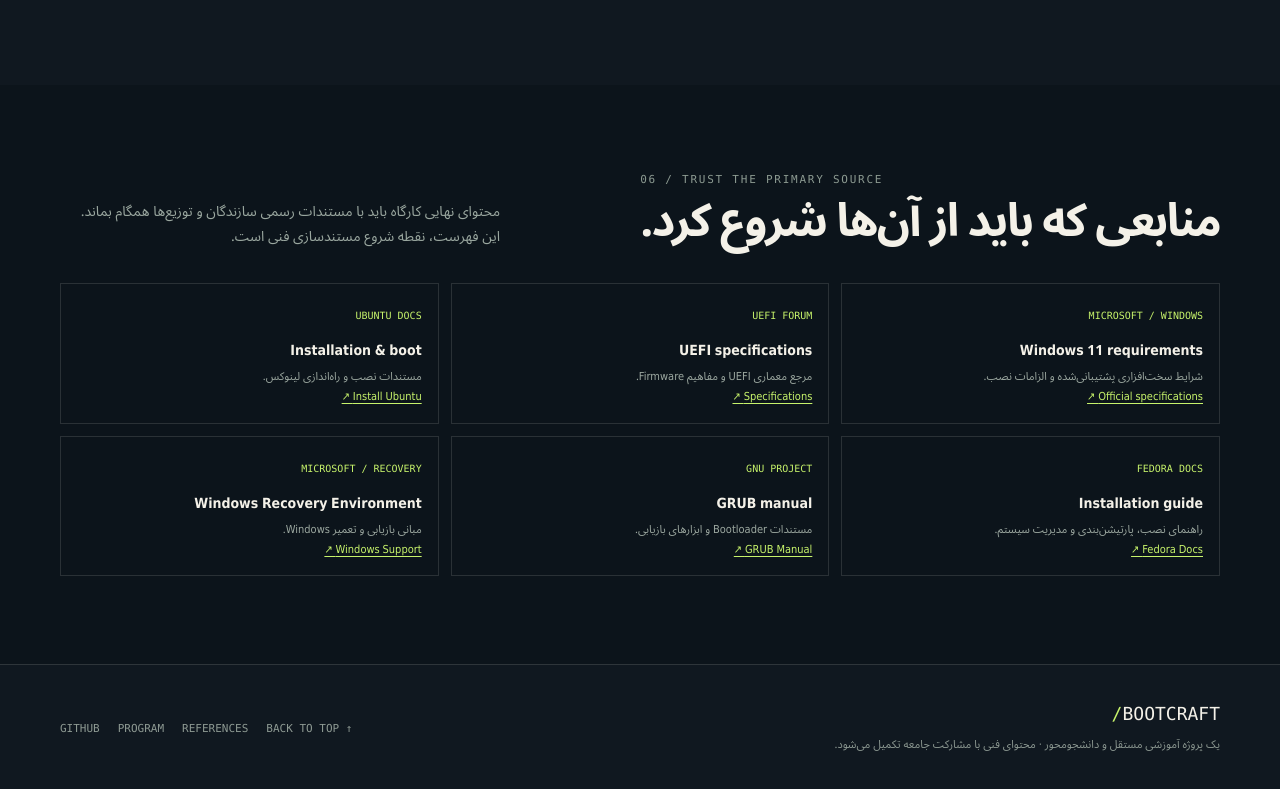
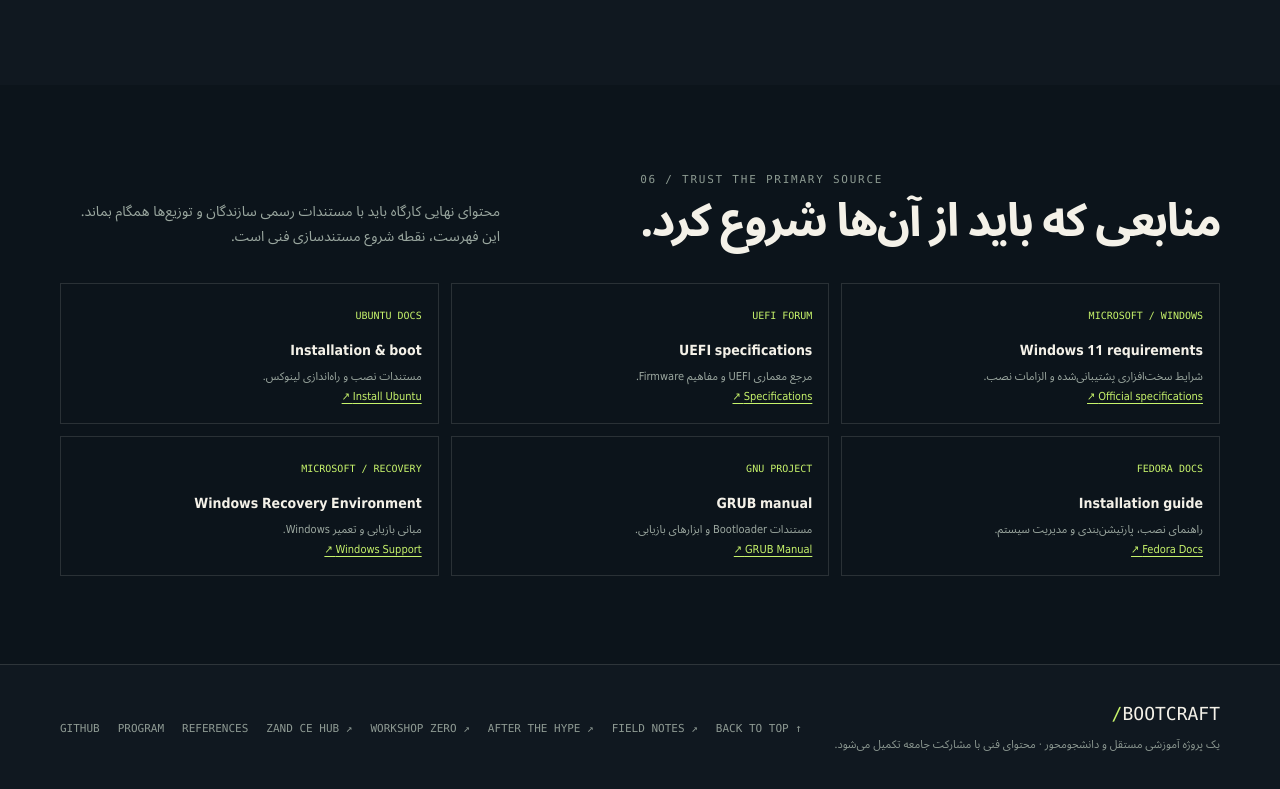
Before and after one commit to Shaiinarab/bootcraft-workshops, a plain HTML site: page index.html in a window 1280 px wide. Shown: the part 4433-5222 px from the top of the page. Drawn offline with Linux system fonts and the light colour scheme.

Commit message:
Polish Bootcraft Pages deployment and navigation (#1)
* fix(pages): avoid cancelling active deployments

* feat(site): connect Bootcraft with the learning ecosystem

* docs(bootcraft): clarify Pages setup and site links

```diff
--- a/index.html
+++ b/index.html
@@ -107,7 +107,7 @@
 </div>
 </div></section>
 </main>
-<footer class="footer"><div class="wrap footer-row"><div><strong>BOOTCRAFT<span style="color:var(--lime)">/</span></strong><p>یک پروژه آموزشی مستقل و دانشجومحور · محتوای فنی با مشارکت جامعه تکمیل می‌شود.</p></div><div class="footer-links"><a href="https://github.com/Shaiinarab/bootcraft-workshops">GITHUB</a><a href="https://github.com/Shaiinarab/bootcraft-workshops/blob/main/docs/PROGRAM.md">PROGRAM</a><a href="https://github.com/Shaiinarab/bootcraft-workshops/blob/main/docs/REFERENCES.md">REFERENCES</a><a href="#home">BACK TO TOP ↑</a></div></div></footer>
+<footer class="footer"><div class="wrap footer-row"><div><strong>BOOTCRAFT<span style="color:var(--lime)">/</span></strong><p>یک پروژه آموزشی مستقل و دانشجومحور · محتوای فنی با مشارکت جامعه تکمیل می‌شود.</p></div><div class="footer-links"><a href="https://github.com/Shaiinarab/bootcraft-workshops">GITHUB</a><a href="https://github.com/Shaiinarab/bootcraft-workshops/blob/main/docs/PROGRAM.md">PROGRAM</a><a href="https://github.com/Shaiinarab/bootcraft-workshops/blob/main/docs/REFERENCES.md">REFERENCES</a><a href="https://shaiinarab.github.io/zand-ce-association/">ZAND CE HUB ↗</a><a href="https://shaiinarab.github.io/workshop-zero/">WORKSHOP ZERO ↗</a><a href="https://shaiinarab.github.io/crypto-hype-last-drops/">AFTER THE HYPE ↗</a><a href="https://shaiinarab.github.io/shaiinarab/">FIELD NOTES ↗</a><a href="#home">BACK TO TOP ↑</a></div></div></footer>
 <script>
 const observer = new IntersectionObserver(entries => entries.forEach(entry => { if(entry.isIntersecting){entry.target.classList.add('visible');observer.unobserve(entry.target)}}),{threshold:.12});
 document.querySelectorAll('.reveal').forEach(el=>observer.observe(el));
```
Also changed, not shown: 2 other files.
